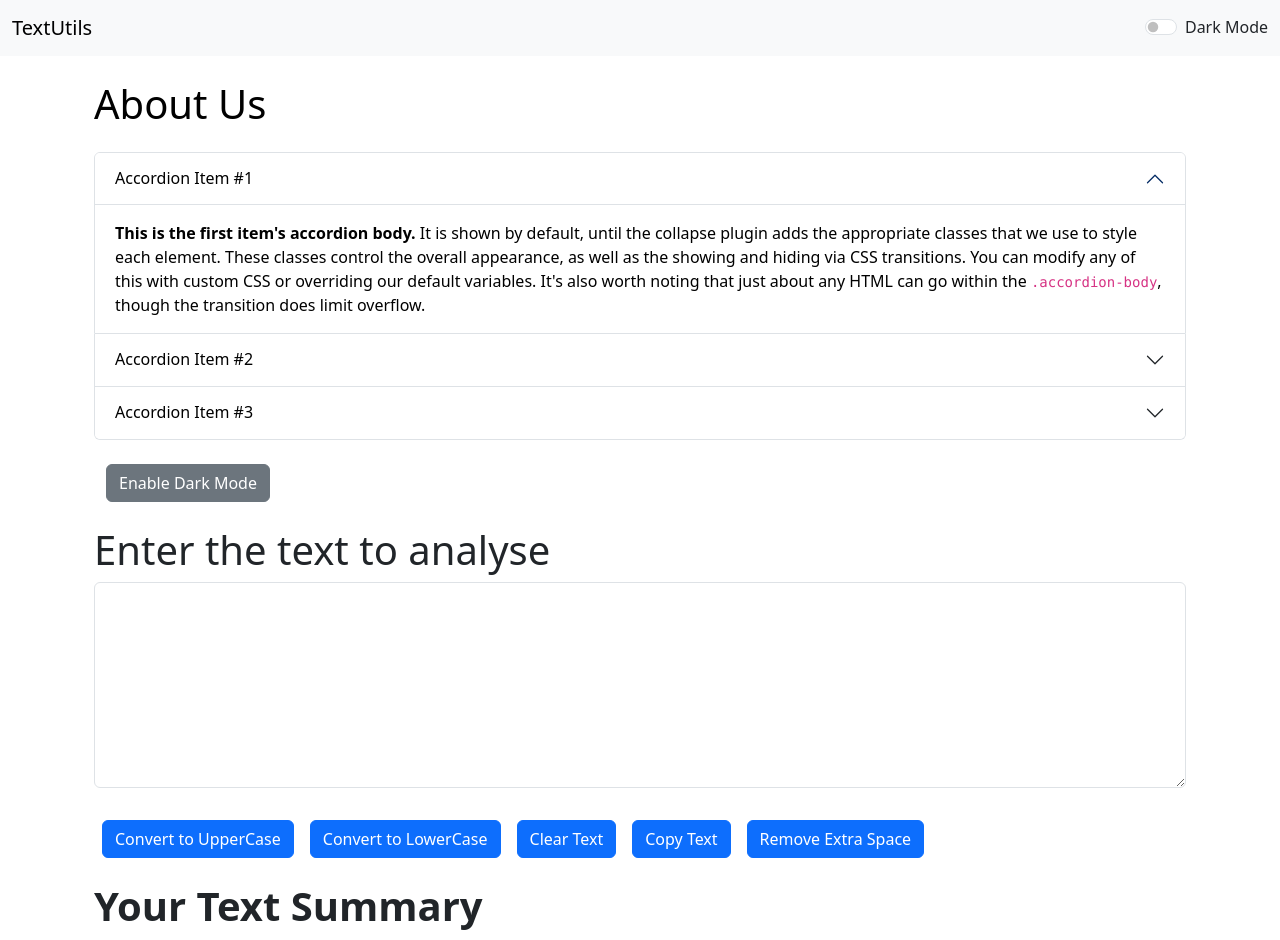
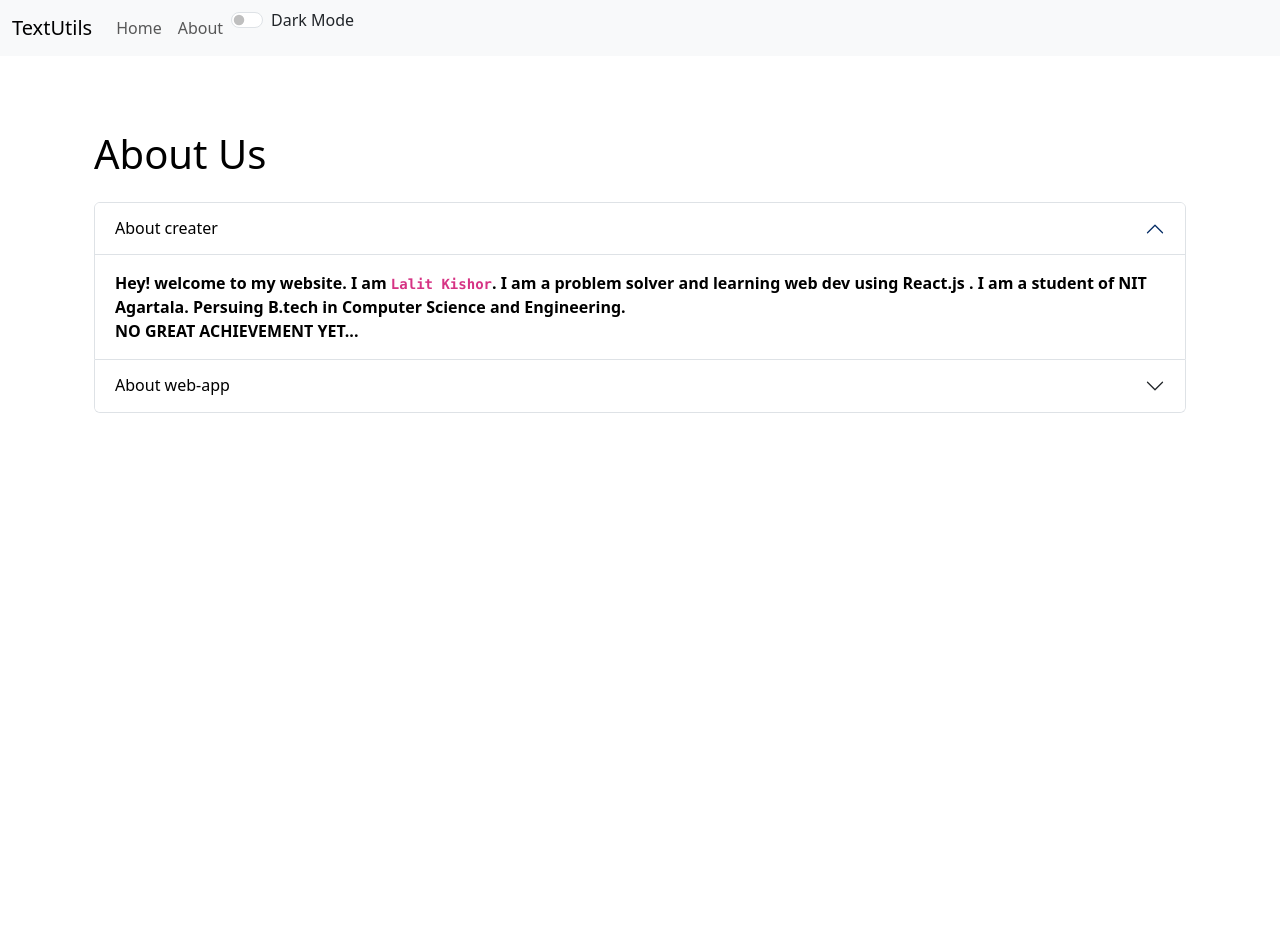
Before and after one commit to lalitkishor9/TextUtils-React, a React (Create React App) app: page /about in a window 1280 px wide. Shown: the top 940 px of the page. After the commit the page ends 800 px from the top, so only its background shows below. Built offline with nearby package versions, Linux system fonts and the light colour scheme.

Commit message:
fixed some issues and modified features

```diff
--- a/package.json
+++ b/package.json
@@ -7,7 +7,6 @@
     "@testing-library/react": "^13.4.0",
     "@testing-library/user-event": "^13.5.0",
     "bootstrap": "^5.3.0",
-    "gh-pages": "^5.0.0",
     "react": "^18.2.0",
     "react-dom": "^18.2.0",
     "react-router-dom": "^6.12.1",
--- a/src/App.js
+++ b/src/App.js
@@ -15,6 +15,10 @@ import {
 function App() {
   const [mode, setMode] = useState("light");
   const [alert, setAlert] = useState(null);
+  const [style, myStyle] = useState({color: "black",
+  backgroundColor: "white"});
+
+
 
   const showAlert = (message, type) => {
     setAlert({
@@ -31,7 +35,13 @@ function App() {
       document.body.style.backgroundColor = "white";
       showAlert("Light mode has been enabled", "success");
       document.title = `TextUtils -Home`;
+      myStyle({color: "black",
+      backgroundColor: "white"});
     } else {
+      myStyle({
+        color: "white",
+        backgroundColor: "black"
+      });
       setMode("dark");
       document.body.style.backgroundColor = "#042743";
       showAlert("Dark mode has been enabled", "success");
@@ -45,12 +55,11 @@ function App() {
       <Alert alert={alert} />
       <div className="container">
         <Routes>
-          <Route exact path="/about" element={<About />}>
+          <Route exact path="/about" element={<About myStyle={style}/>}>
           </Route>
           <Route exact path="/" element={<TextForm showAlert={showAlert} mode={mode} />}>
           </Route>
         </Routes>
-        <TextForm showAlert={showAlert} mode={mode} />
       </div>
       </Router>
     </>
--- a/src/components/About.js
+++ b/src/components/About.js
@@ -1,74 +1,58 @@
-import React,{useState} from 'react'
+import React from 'react'
 
-export default function About() {
-    const [myStyle,setmyStyle]=useState
-    ({
-        color: "black",
-        backgroundColor: "white"
-    })
-    const [btnText, setbtnText] = useState("Enable Dark Mode")
-    const toggleStyle=()=>{
-        if(myStyle.color==="white"){
-            setmyStyle({
-                color: "black",
-                backgroundColor: "white"
-            })
-            setbtnText("Enable Dark Mode")
-        }
-        else{
-            setmyStyle({
-                color: "white",
-                backgroundColor: "black",
-                border: "1px solid white"
-            })
-            setbtnText("Enable Light Mode")
-        }
-    }
+export default function About(props) {
+
   return (
-    <div className='container' style={myStyle}>
+    <div className='container' style={props.myStyle}>
         <h1 className='my-4'>About Us</h1>
         <div className="accordion" id="accordionExample">
   <div className="accordion-item">
     <h2 className="accordion-header" id="headingOne">
-      <button style={myStyle} className="accordion-button" type="button" data-bs-toggle="collapse" data-bs-target="#collapseOne" aria-expanded="true" aria-controls="collapseOne">
-        Accordion Item #1
+      <button style={props.myStyle} className="accordion-button" type="button" data-bs-toggle="collapse" data-bs-target="#collapseOne" aria-expanded="true" aria-controls="collapseOne">
+        About creater
       </button>
     </h2>
     <div id="collapseOne" className="accordion-collapse collapse show" aria-labelledby="headingOne" data-bs-parent="#accordionExample">
-      <div style={myStyle} className="accordion-body">
-        <strong>This is the first item's accordion body.</strong> It is shown by default, until the collapse plugin adds the appropriate classes that we use to style each element. These classes control the overall appearance, as well as the showing and hiding via CSS transitions. You can modify any of this with custom CSS or overriding our default variables. It's also worth noting that just about any HTML can go within the <code>.accordion-body</code>, though the transition does limit overflow.
+      <div style={props.myStyle} className="accordion-body">
+        <strong>Hey! welcome to my website. I am <code>Lalit Kishor</code>. I am a problem solver and learning web dev using React.js . I am a student of  NIT Agartala. Persuing B.tech in Computer Science and Engineering. <br></br>NO GREAT ACHIEVEMENT YET...</strong>
       </div>
     </div>
   </div>
   <div className="accordion-item">
     <h2 className="accordion-header" id="headingTwo">
-      <button style={myStyle} className="accordion-button collapsed" type="button" data-bs-toggle="collapse" data-bs-target="#collapseTwo" aria-expanded="false" aria-controls="collapseTwo">
-        Accordion Item #2
+      <button style={props.myStyle} className="accordion-button collapsed" type="button" data-bs-toggle="collapse" data-bs-target="#collapseTwo" aria-expanded="false" aria-controls="collapseTwo">
+        About web-app
       </button>
     </h2>
     <div id="collapseTwo" className="accordion-collapse collapse" aria-labelledby="headingTwo" data-bs-parent="#accordionExample">
-      <div style={myStyle} className="accordion-body">
-        <strong>This is the second item's accordion body.</strong> It is hidden by default, until the collapse plugin adds the appropriate classes that we use to style each element. These classes control the overall appearance, as well as the showing and hiding via CSS transitions. You can modify any of this with custom CSS or overriding our default variables. It's also worth noting that just about any HTML can go within the <code>.accordion-body</code>, though the transition does limit overflow.
+      <div style={props.myStyle} className="accordion-body">
+     <strong> Welcome to Text Utils! </strong><br />
+
+<i>Text Utils is a powerful and user-friendly web application built with React that provides a range of useful text manipulation features. Whether you're a writer, student, or simply someone who works extensively with text, our app is designed to make your life easier.</i>
+<br /><br />
+<strong>Main Features:</strong><br /><br />
+
+<strong>Word and Character Count:</strong><br />
+Our app allows you to quickly and accurately count the number of words and characters in your text. Simply paste or type your text into the input field, and the app will instantly display the corresponding counts.
+<br /><br />
+<strong>Text Editing:</strong><br />
+Text Utils provides various text editing options to help you customize your content. You can easily convert text to uppercase or lowercase, making it convenient for situations where specific capitalization is required. Additionally, you can copy the text to your clipboard with just a click, ensuring easy sharing or pasting into other applications.
+<br /><br />
+<strong>Remove Extra Spaces:</strong><br />
+Dealing with excessive spaces can be frustrating and time-consuming. With Text Utils, you can effortlessly eliminate extra spaces from your text. Our app intelligently detects multiple spaces and condenses them into a single space, streamlining your content and ensuring a clean appearance.
+<br /><br />
+<strong>Clear Text:</strong><br />
+<br />
+Sometimes, you may want to start fresh and clear the input field. Our app offers a "Clear Text" feature that allows you to remove all the text from the input field with a single click. This enables you to quickly reset your work and begin a new session without any hassle.
+<br />
+<br />
+<br />
+<i>Text Utils is designed with a clean and intuitive interface, making it easy for users of all skill levels to navigate and utilize its powerful features. We prioritize speed and efficiency, ensuring that your text manipulations are carried out swiftly, allowing you to focus on your work.</i>
       </div>
     </div>
   </div>
-  <div className="accordion-item">
-    <h2 className="accordion-header" id="headingThree">
-      <button style={myStyle} className="accordion-button collapsed" type="button" data-bs-toggle="collapse" data-bs-target="#collapseThree" aria-expanded="false" aria-controls="collapseThree">
-        Accordion Item #3
-      </button>
-    </h2>
-    <div id="collapseThree" className="accordion-collapse collapse" aria-labelledby="headingThree" data-bs-parent="#accordionExample">
-      <div style={myStyle} className="accordion-body">
-        <strong>This is the third item's accordion body.</strong> It is hidden by default, until the collapse plugin adds the appropriate classes that we use to style each element. These classes control the overall appearance, as well as the showing and hiding via CSS transitions. You can modify any of this with custom CSS or overriding our default variables. It's also worth noting that just about any HTML can go within the <code>.accordion-body</code>, though the transition does limit overflow.
-      </div>
+
     </div>
-  </div>
-</div>
-<div className="container my-4">
-<button type="button" onClick={toggleStyle} className="btn btn-secondary">{btnText}</button>
-
-</div>
     </div>
   )
 }
--- a/src/components/Alert.js
+++ b/src/components/Alert.js
@@ -6,8 +6,10 @@ export default function Alert(props) {
         return lower.charAt(0).toUpperCase()+lower.slice(1);
     }
   return (
-    props.alert && <div className={`alert  alert-dismissible fade show alert-${props.alert.type}`} role="alert">
+    <div style={{height:'50px'}}>
+    {props.alert && <div className={`alert  alert-dismissible fade show alert-${props.alert.type}`} role="alert">
   <strong>{capitalize(props.alert.type)} </strong>{props.alert.msg}
+</div>}
 </div>
   )
 }
--- a/src/components/NavBar.js
+++ b/src/components/NavBar.js
@@ -1,46 +1,30 @@
 import React from 'react'
 import PropTypes from 'prop-types'
-// import { Link } from 'react-router-dom'
+import { Link } from 'react-router-dom'
 export default function Navbar(props) {
   return (
     <nav className={`navbar navbar-expand-lg bg-${props.mode} navbar-${props.mode}`}>
   <div className="container-fluid">
-    <a className="navbar-brand" href="#home">{props.title}</a>
-    {/* <button className="navbar-toggler" type="button" data-bs-toggle="collapse" data-bs-target="#navbarSupportedContent" aria-controls="navbarSupportedContent" aria-expanded="false" aria-label="Toggle navigation">
+    <Link className="navbar-brand" to="/">{props.title}</Link>
+    <button className="navbar-toggler" type="button" data-bs-toggle="collapse" data-bs-target="#navbarSupportedContent" aria-controls="navbarSupportedContent" aria-expanded="false" aria-label="Toggle navigation">
       <span className="navbar-toggler-icon"></span>
-    </button> */}
+    </button>
     <div className="collapse navbar-collapse" id="navbarSupportedContent">
       <ul className="navbar-nav me-auto mb-2 mb-lg-0">
-        {/* <li className="nav-item">
-          <a className="nav-link active" id='home' href="#home">Home</a>
-        </li> */}
-        {/* <li className="nav-item">
+        <li className="nav-item">
+          <Link className="nav-link " id='home' to="/">Home</Link>
+        </li>
+        <li className="nav-item">
           <Link className="nav-link" to="/about">About</Link>
-        </li> */}
-        {/* <li className="nav-item dropdown">
-          <a className="nav-link dropdown-toggle" href="/" role="button" data-bs-toggle="dropdown" aria-expanded="false">
-            Dropdown
-          </a> */}
-          {/* <ul className="dropdown-menu">
-            <li><a className="dropdown-item" href="/">Action</a></li>
-            <li><a className="dropdown-item" href="/">Another action</a></li>
-            <li><hr className="dropdown-divider"/></li>
-            <li><a className="dropdown-item" href="/">{props.aboutText}</a></li>
-          </ul> */}
-        {/* </li> */}
-        {/* <li className="nav-item">
-          <a className="nav-link disabled">Disabled</a>
-        </li> */}
-      </ul>
-      {/* <form className="d-flex" role="search">
-        <input className="form-control me-2" type="search" placeholder="Search" aria-label="Search"/>
-        <button className="btn btn-outline-success" type="submit">Search</button>
-      </form> */}
-    </div>
-      <div className={`form-check form-switch text-${props.mode === 'light' ? 'dark' : 'light'}`}>
+        </li>
+        <li className='nav-item'>
+        <div className={`form-check form-switch text-${props.mode === 'light' ? 'dark' : 'light'}`}>
       <input className="form-check-input" onClick={props.toggleMode} type="checkbox" role="switch" id="flexSwitchCheckDefault"/>
       <label className="form-check-label" htmlFor="flexSwitchCheckDefault">Dark Mode</label>
       </div>
+        </li>
+      </ul>
+    </div>
   </div>
 </nav>
   )
--- a/src/components/TextForms.js
+++ b/src/components/TextForms.js
@@ -36,9 +36,7 @@ export default function TextForm(props) {
       props.showAlert("Text cleared","success");
     }
     const copyText=()=>{
-      let text=document.getElementById("myBox");
-      text.select();
-      navigator.clipboard.writeText(text.value);
+      navigator.clipboard.writeText(text);
       props.showAlert("Copied to clipboard","success");
     }
     const extraSpace=()=>{
@@ -63,11 +61,11 @@ export default function TextForm(props) {
         <textarea  className="form-control" style={{backgroundColor:(props.mode==="light"?"white":"#042743"), color:(props.mode==="light"?"Black":"white")}} onChange={handleOnChange} aria-label="With textarea" value={text} id="myBox" rows="8"></textarea>
       </div>
       <div >
-      <button className="mx-2 my-3 btn btn-primary" onClick={convertUpCase}>Convert to UpperCase</button>
-      <button className="mx-2 my-3 btn btn-primary" onClick={convertLoCase}>Convert to LowerCase</button>
-      <button className="mx-2 my-3 btn btn-primary" onClick={clearText}>Clear Text</button>
-      <button className="mx-2 my-3 btn btn-primary" onClick={copyText}>Copy Text</button>
-      <button className="mx-2 my-3 btn btn-primary" onClick={extraSpace}>Remove Extra Space</button>
+      <button disabled={text.length===0} className="mx-2 my-3 btn btn-primary" onClick={convertUpCase}>Convert to UpperCase</button>
+      <button disabled={text.length===0} className="mx-2 my-3 btn btn-primary" onClick={convertLoCase}>Convert to LowerCase</button>
+      <button disabled={text.length===0} className="mx-2 my-3 btn btn-primary" onClick={clearText}>Clear Text</button>
+      <button disabled={text.length===0} className="mx-2 my-3 btn btn-primary" onClick={copyText}>Copy Text</button>
+      <button disabled={text.length===0} className="mx-2 my-3 btn btn-primary" onClick={extraSpace}>Remove Extra Space</button>
       </div>
     </div>
     <div className="container my-2 ">
@@ -78,18 +76,18 @@ export default function TextForm(props) {
 
 
       <div class="accordion accordion-flush" id="accordionFlushExample">
-  <div class="accordion-item ">
-    <h2 class="accordion-header " id="flush-headingOne">
+  <div class="accordion-item">
+    <h2 class="accordion-header" id="flush-headingOne">
       <button class="accordion-button bg-info bg-gradient collapsed" type="button" data-bs-toggle="collapse" data-bs-target="#flush-collapseOne" aria-expanded="false" aria-controls="flush-collapseOne">
-      <strong className={` label text-${props.mode === 'light' ? 'dark' : 'light'}`} style={{fontSize: "40px"}}>Preview</strong>
+        <strong className={`label text-${props.mode === 'light' ? 'dark' : 'light'}`} style={{ fontSize: "40px" }}>Preview</strong>
       </button>
     </h2>
-    <div style={{backgroundColor:(props.mode==="light"?"white":"#042743"), color:(props.mode==="light"?"Black":"white")}} id="flush-collapseOne" class="accordion-collapse collapse" aria-labelledby="flush-headingOne" data-bs-parent="#accordionFlushExample">
-      <div class= {` accordion-body text-${props.mode === 'light' ? 'dark' : 'light'}`}>{text.length>0?text:"Enter something to preview it here"}</div>
+    <div style={{ backgroundColor: (props.mode === "light" ? "white" : "#042743"), color: (props.mode === "light" ? "black" : "white"), overflowWrap: "break-word", wordWrap: "break-word" }} id="flush-collapseOne" class="accordion-collapse collapse" aria-labelledby="flush-headingOne" data-bs-parent="#accordionFlushExample">
+      <div class={`accordion-body text-${props.mode === 'light' ? 'dark' : 'light'}`}>{text.length > 0 ? text : "Enter something to preview it here"}</div>
     </div>
   </div>
-    </div>
-    </div>
+</div>
+</div>
 
     </>
   );
```
Also changed, not shown: 1 other file (tests, documents, lock files or other folders).
